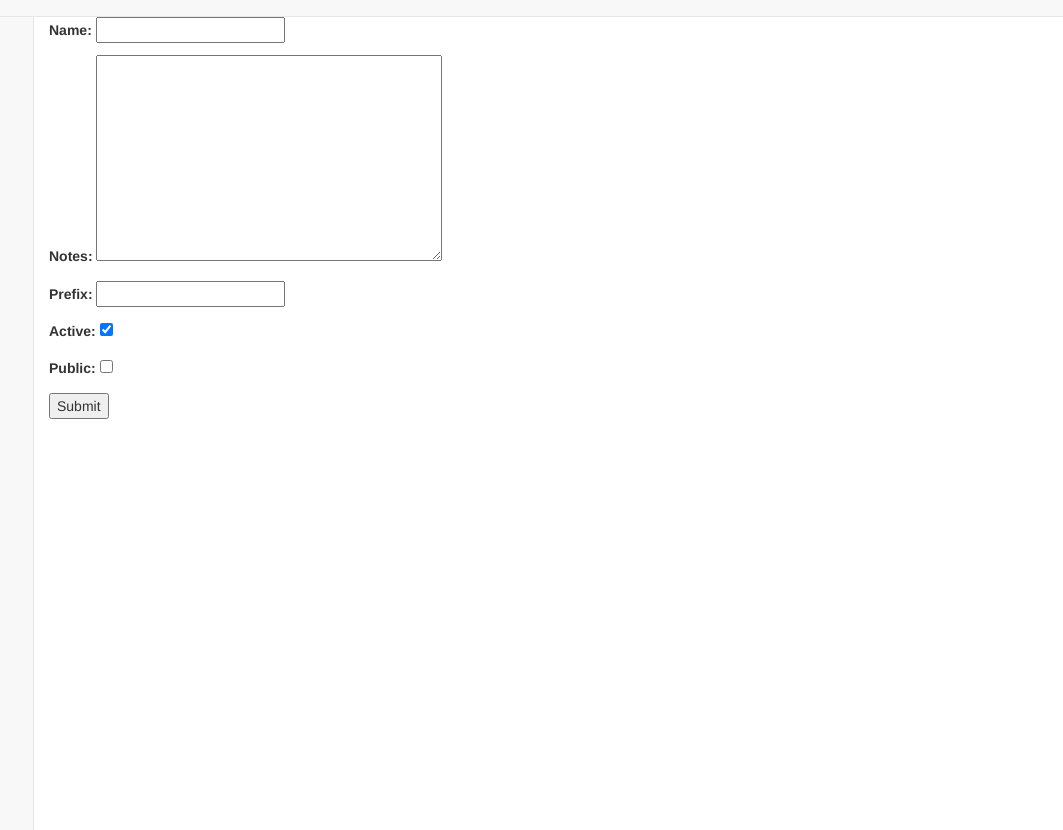
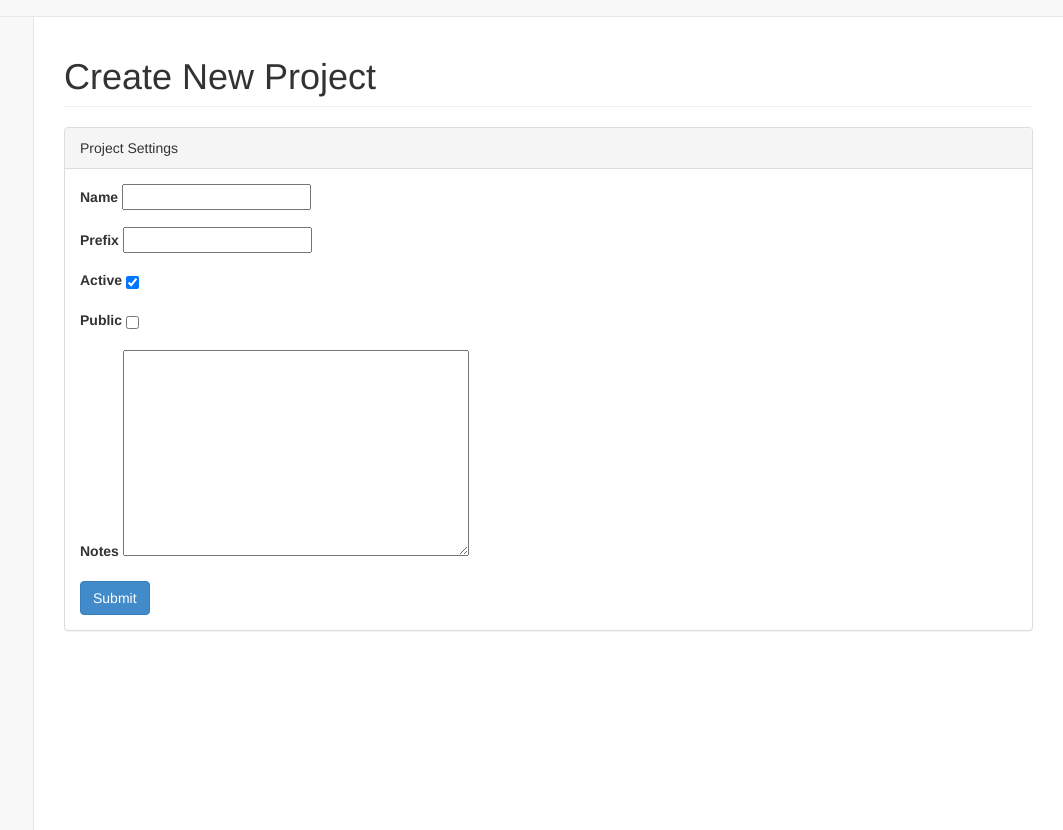
Before and after one commit to tahpee/detest, a Django app: page /admin/new_project in a window 1280 px wide. Shown: the part 34-864 px from the top of the page, without its empty margins (217-1280 px from the left). Run offline with Django 3.2, Linux system fonts and the light colour scheme; the visitor is signed in with stand-in values (Sample User, id 1); data that the repository does not hold is empty; parts of the project's set-up code (start-up, migrations or seed data) failed here and were passed over; some libraries are stand-ins or nearby versions.

Commit message:
Cleaned up create project form

```diff
--- a/detest/detest_ui/admin_forms.py
+++ b/detest/detest_ui/admin_forms.py
@@ -6,7 +6,7 @@ from django import forms
 class ProjectForm(ModelForm):
     class Meta:
         model = models.Project
-        fields = ['name', 'notes', 'prefix', 'active', 'public']
+        fields = ['name', 'prefix', 'active', 'public', 'notes']
 
 class DeleteProjectForm(forms.Form):
     project_id = forms.IntegerField(label="Project ID")
--- a/detest/detest_ui/admin_views.py
+++ b/detest/detest_ui/admin_views.py
@@ -4,7 +4,7 @@ from detest_ui import common
 from detest_ui import admin_forms
 from detest_ui.models import Project
 from django.contrib.auth.decorators import login_required
-from django.views import generic
+# from django.views import generic
 import logging
 
 logger = logging.getLogger(__name__)
@@ -40,12 +40,8 @@ def new_project(request):
 @login_required
 def project_view(request, project):
     context = common.default_context(request)
-    return render(request, 'detest_ui/project.html', context)
-
-
-class ProjectView(generic.DetailView):
-    model = Project
-    template_name = 'detest_ui/admin_project_view.html'
+    context['project'] = Project.objects.all().filter(id=project)[0]
+    return render(request, 'detest_ui/admin_project_view.html', context)
 
 
 def delete_project(request):
--- a/detest/detest_ui/templates/detest_ui/admin_new_project.html
+++ b/detest/detest_ui/templates/detest_ui/admin_new_project.html
@@ -6,14 +6,58 @@
 {% endblock %}
 
 {% block content %}
+{% load detest_ui_filters %}
 <div id="page-wrapper">
     <div class="row">
-        <form action="/admin/new_project" method="POST">
-            {% csrf_token %}
-            {{ form.as_p }}
-            <input type="submit" value="Submit" />
-        </form>
+        <div class="col-lg-12">
+            <h1 class="page-header">Create New Project</h1>
+        </div>
     </div>
+    <div class="row">
+        <div class="col-lg-12">
+            <div class="panel panel-default">
+                <div class="panel-heading">
+                    Project Settings
+                </div>
+                <div class="panel-body">
+                    <div class="row">
+                        <div class="col-lg-6">
+                            <form action="/admin/new_project" method="POST" role=form>
+                                {% csrf_token %}
+                                <div class="form-group">
+                                    <label>{{ form.name.label }}</label>
+                                    {{ form.name|addclass:'form-control' }}
+                                    <p class="help-block">{{ form.name.help_text }}</p>
+                                </div>
+                                <div class="form-group">
+                                    <label>{{ form.prefix.label }}</label>
+                                    {{ form.prefix|addclass:'form-control' }}
+                                    <p class="help-block">{{ form.prefix.help_text }}</p>
+                                </div>
+                                <div class="form-group">
+                                    <label>{{ form.active.label }}</label>
+                                    <label class="checkbox-inline">{{ form.active }}</label>
+                                    <p class="help-block">{{ form.active.help_text }}</p>
+                                </div>
+                                <div class="form-group">
+                                    <label>{{ form.public.label }}</label>
+                                    <label class="checkbox-inline">{{ form.public }}</label>
+                                    <p class="help-block">{{ form.public.help_text }}</p>
+                                </div>
+                                <div class="form-group">
+                                    <label>{{ form.notes.label }}</label>
+                                    {{ form.notes|addclass:'form-control' }}
+                                    <p class="help-block">{{ form.notes.help_text }}</p>
+                                </div>
+                                <input type="submit" class="btn btn-primary" value="Submit" />
+                            </form>
+                        </div>
+                    </div>
+                </div>
+            </div>
+        </div>
+    </div>
+
     {% endblock %}
 
     {% block scripts %}
--- a/detest/detest_ui/templates/detest_ui/admin_project_view.html
+++ b/detest/detest_ui/templates/detest_ui/admin_project_view.html
@@ -20,7 +20,7 @@
         <div class="col-md-1">
             <p> </p>  <!-- Hack to get the button to move down from the navbar. I need to learn CSS... -->
             <!-- Button trigger modal -->
-            <button class="btn btn-danger pull-left" data-toggle="modal" data-target="#deleteProjectModal">
+            <button class="btn btn-danger" data-toggle="modal" data-target="#deleteProjectModal">
                 Delete Project
             </button>
             <!-- Modal -->
@@ -40,7 +40,7 @@
                             <form action="/admin/delete_project" method="POST">
                                 {% csrf_token %}
                                 <input type="hidden" name="project_id" value="{{ project.id }}">
-                                <input type="submit" value="submit"><button type="button" class="btn btn-danger">Delete</button></input>
+                                <input type="submit" value="Delete" class="btn btn-danger"/>
                             </form>
                         </div>
                     </div>
@@ -139,7 +139,7 @@
         <!-- /.col-lg-12 -->
     </div>
     <!-- /.row -->
-    <row
+</div>
 
     {% endblock %}
 
--- a/detest/detest_ui/urls.py
+++ b/detest/detest_ui/urls.py
@@ -9,11 +9,10 @@ urlpatterns = patterns('',
                        url(r'^design/(?P<project>[\w\s]+)/$', views.design_top, name='project'),
                        url(r'^projects$', views.project_list, name='project_list'),
                        url(r'^buttons/$', views.buttons, name='buttons'),
-                       url(r'^project_details/(?P<pk>\d+)/$', views.ProjectView.as_view(), name='project'),
+
                        url(r'^admin/projects$', admin_views.project_list, name='project_list'),
                        url(r'^admin/new_project$', admin_views.new_project, name='new_project'),
                        url(r'^admin/delete_project$', admin_views.delete_project, name='delete_project'),
-                       url(r'^admin/project_details/(?P<pk>\d+)/$', admin_views.ProjectView.as_view(), name='project'),
-                       # url(r'^login/$', views.login_view),
-                       # url(r'^logout/$', views.logout_user),
+                       url(r'^admin/project_details/(?P<project>\d+)/$', admin_views.project_view, name='project'),
+
                        )
```
